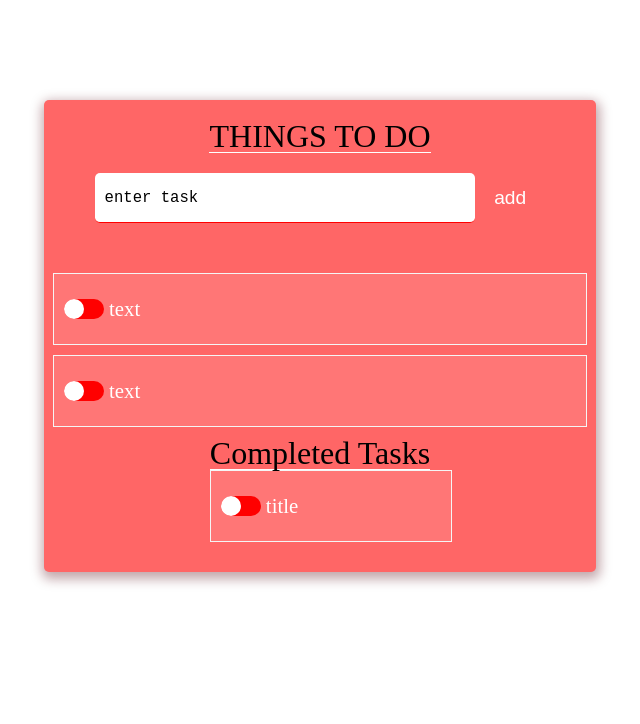
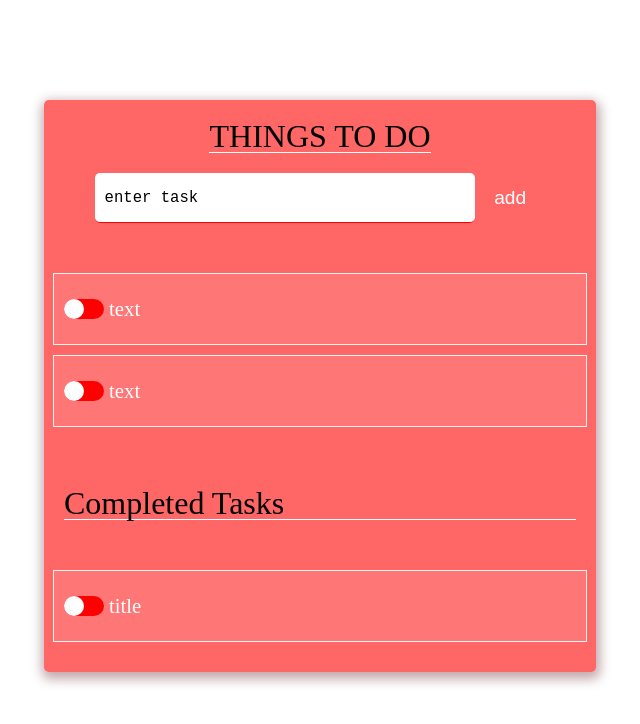
Before and after one commit to ozkozturk/todoapp-gtr, a React (Create React App) app: page / in a window 1280 px wide. Shown: the top 724 px of the page, without its empty margins (320-960 px from the left). Built offline with nearby package versions, Linux system fonts and the light colour scheme; some icons are missing.

Commit message:
styled CompletedTasks component

```diff
--- a/src/components/CompletedTasks/styled.ts
+++ b/src/components/CompletedTasks/styled.ts
@@ -1,7 +1,15 @@
 import styled from '@emotion/styled';
 
 const StyledCompletedTasks = styled.div`
+  width: 100%;
+  display: flex;
+  align-items: center;
+  flex-direction: column;
 
+  h1 {
+    margin: 50px auto;
+    width: 100%;
+  }
 `;
 
 export default StyledCompletedTasks;
```
